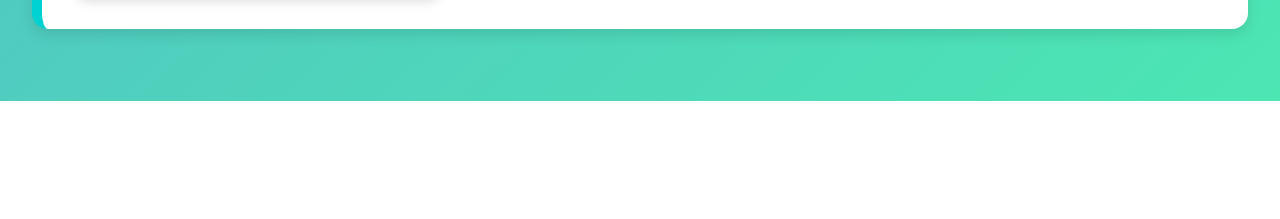
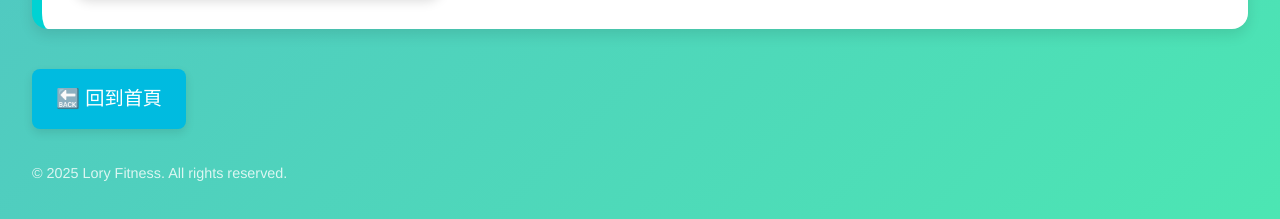
Before and after one commit to lory0617/training-plans, a plain HTML site: page plan.html in a window 1280 px wide. Shown: the part 2225-2444 px from the top of the page. Before the commit the page ends 2326 px from the top, so only its background shows below. Drawn offline with Linux system fonts and the light colour scheme.

Commit message:
Update plan.html

```diff
--- a/plan.html
+++ b/plan.html
@@ -203,6 +203,29 @@
 
     const student = getQueryParam("student") || "lijia";
     renderPlan(student);
+
   </script>
+    <div style="margin-top: 2rem;">
+    <a href="index.html" style="
+      display: inline-block;
+      padding: 0.8rem 1.5rem;
+      background-color: #00BBE0;
+      color: white;
+      text-decoration: none;
+      border-radius: 8px;
+      font-size: 1.2rem;
+      box-shadow: 0 4px 10px rgba(0,0,0,0.1);
+      transition: transform 0.2s ease, background-color 0.3s ease;
+    "
+    onmouseover="this.style.backgroundColor='#00D2D3';this.style.transform='scale(1.05)'"
+    onmouseout="this.style.backgroundColor='#00BBE0';this.style.transform='scale(1)'">
+      🔙 回到首頁
+    </a>
+  </div>
+
+  <footer style="margin-top: 2rem; font-size: 0.9rem; color: #ffffffcc;">
+    © 2025 Lory Fitness. All rights reserved.
+  </footer>
+
 </body>
 </html>
```
